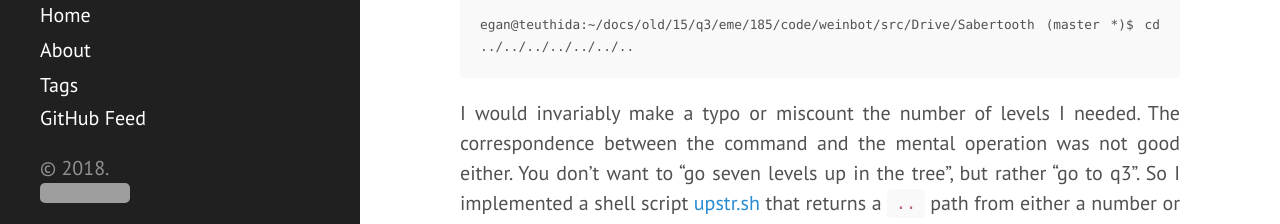
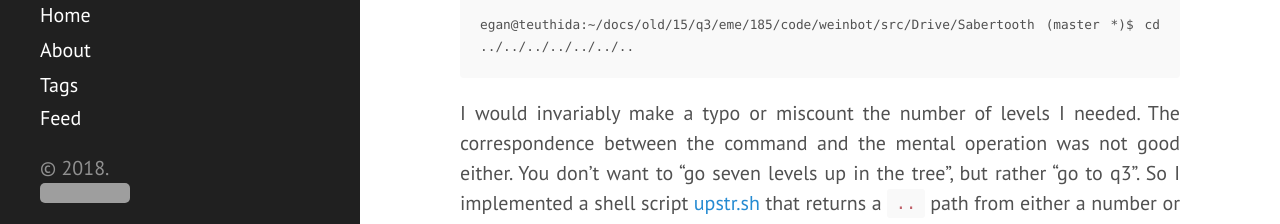
Before and after one commit to egan/egan.github.io, a Jekyll site: the page built from index.html, in a window 1280 px wide and 900 px high, scrolled down 507 px. Shown: the part 657-881 px from the top of the window. Built offline with Jekyll 4.4.1, drawn with Linux system fonts in a browser that asks for light colours; the list of posts is cut into pages by our own code; grey boxes are pictures that could not be loaded.

Commit message:
Revert "Add direct link to my GitHub profile in the sidebar."
This reverts commit c5bfbca56c010ea549a235ef81f590ce47989092.

My local build is broken so I can't debug what happened. This commit
broke the sidebar on every page except the home page.

```diff
--- a/_includes/sidebar.html
+++ b/_includes/sidebar.html
@@ -25,7 +25,6 @@
           {% endif %}
         {% endif %}
       {% endfor %}
-	  <a href=https://github.com/egan>GitHub</a>
 	  <a href=/atom.xml>Feed</a>
     </nav>
 
```
